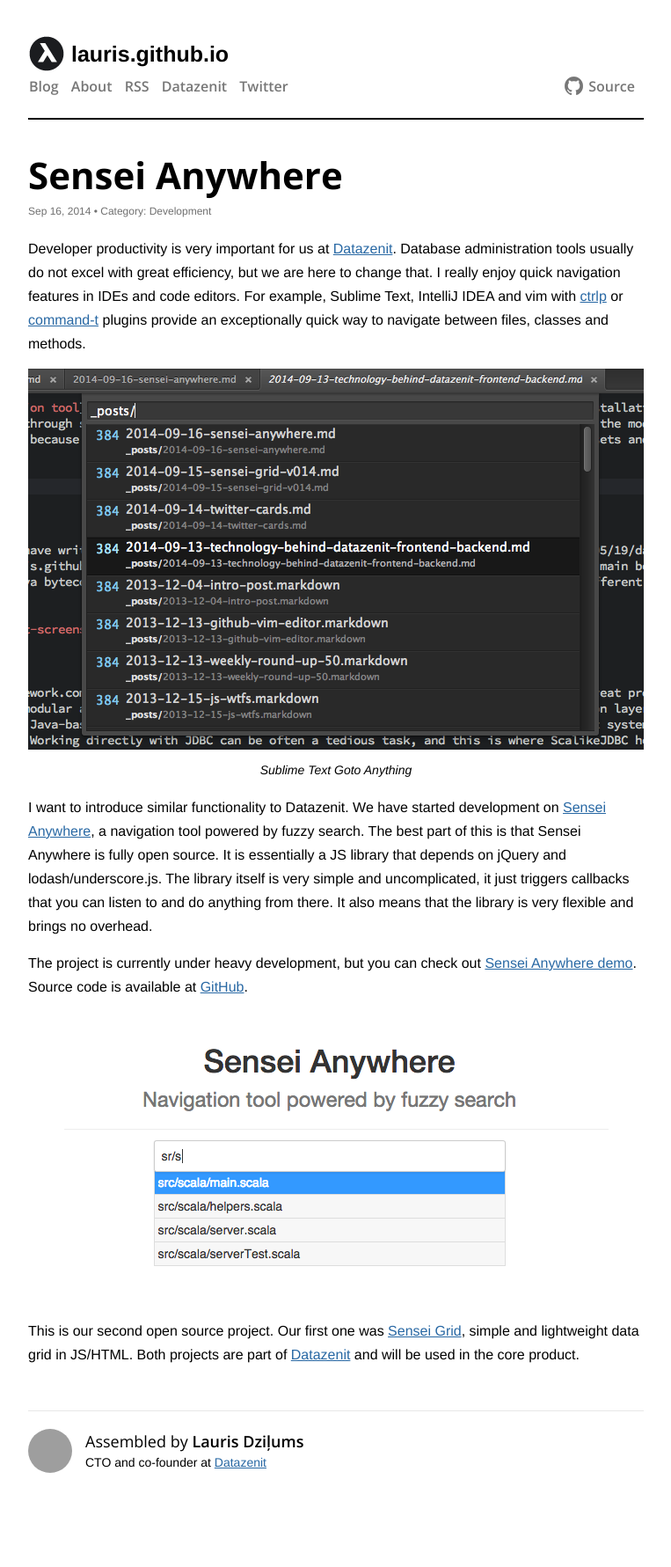
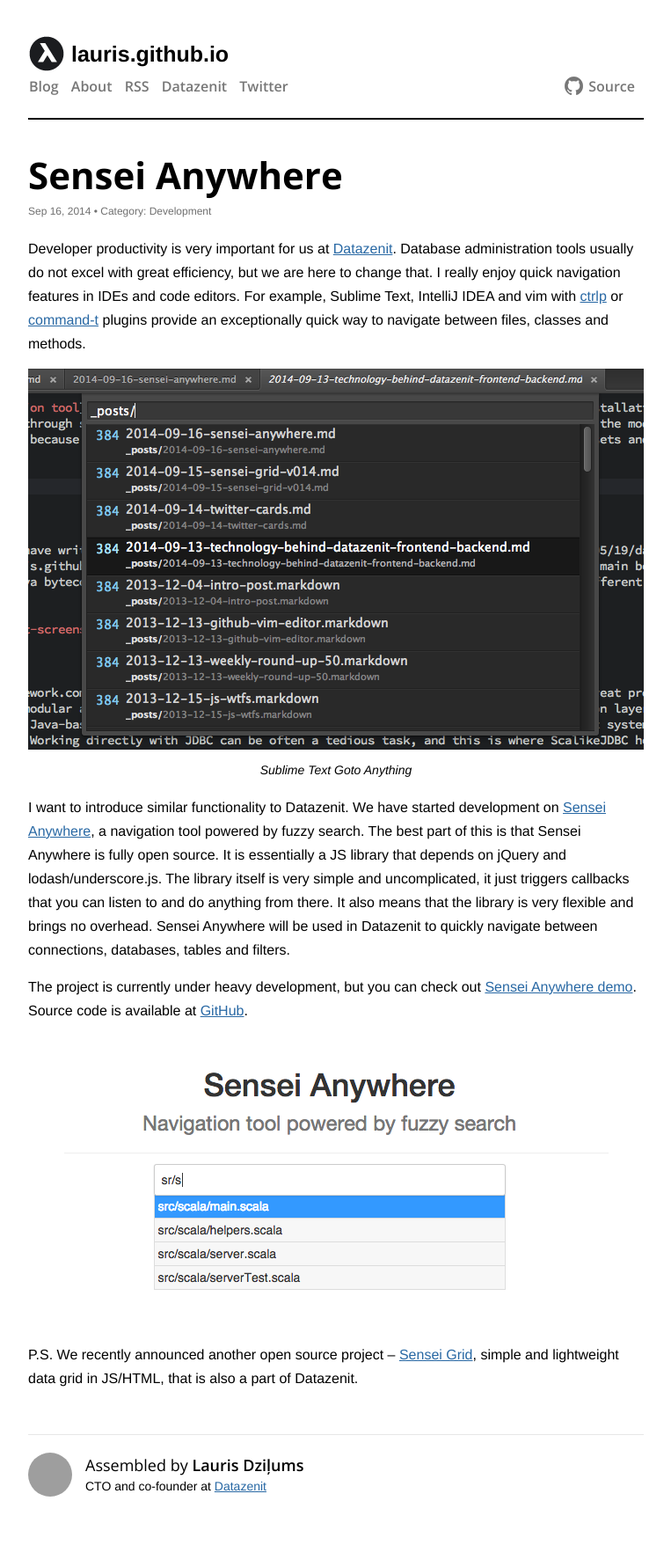
Before and after one commit to lauris/lauris.github.com, a Jekyll site: the page built from _posts/2014-09-16-sensei-anywhere.md, in a window 1280 px wide. Shown: the whole page at 88% size, without its empty margins (258-1021 px from the left). Built offline with Jekyll 4.4.1, drawn with Linux system fonts in a browser that asks for light colours; comment, search, counter and statistics services are not loaded; before the commit the page ends 1754 px from its top, so only the background shows below that; grey boxes are pictures that could not be loaded.

Commit message:
Fix latest post.

```diff
--- a/_posts/2014-09-16-sensei-anywhere.md
+++ b/_posts/2014-09-16-sensei-anywhere.md
@@ -11,10 +11,10 @@
 
 <p class="caption">Sublime Text Goto Anything</p>
 
-I want to introduce similar functionality to Datazenit. We have started development on [Sensei Anywhere](https://github.com/datazenit/sensei-anywhere), a navigation tool powered by fuzzy search. The best part of this is that Sensei Anywhere is fully open source. It is essentially a JS library that depends on jQuery and lodash/underscore.js. The library itself is very simple and uncomplicated, it just triggers callbacks that you can listen to and do anything from there. It also means that the library is very flexible and brings no overhead.
+I want to introduce similar functionality to Datazenit. We have started development on [Sensei Anywhere](https://github.com/datazenit/sensei-anywhere), a navigation tool powered by fuzzy search. The best part of this is that Sensei Anywhere is fully open source. It is essentially a JS library that depends on jQuery and lodash/underscore.js. The library itself is very simple and uncomplicated, it just triggers callbacks that you can listen to and do anything from there. It also means that the library is very flexible and brings no overhead. Sensei Anywhere will be used in Datazenit to quickly navigate between connections, databases, tables and filters.
 
 The project is currently under heavy development, but you can check out [Sensei Anywhere demo](http://datazenit.com/static/sensei-anywhere/example/). Source code is available at [GitHub](https://github.com/datazenit/sensei-anywhere).
 
 <a href="http://datazenit.com/static/sensei-anywhere/example/" target="_blank"><img style="margin:auto;" src="/images/blog/sensei-anywhere-screenshot.png" alt="Sensei Anywhere Screenshot"></a>
 
-This is our second open source project. Our first one was [Sensei Grid](https://github.com/datazenit/sensei-grid), simple and lightweight data grid in JS/HTML. Both projects are part of [Datazenit](http://datazenit.com/) and will be used in the core product.
+P.S. We recently announced another open source project – [Sensei Grid](https://github.com/datazenit/sensei-grid), simple and lightweight data grid in JS/HTML, that is also a part of Datazenit.
```
